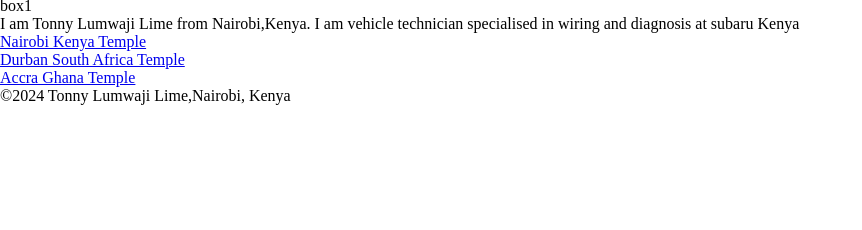
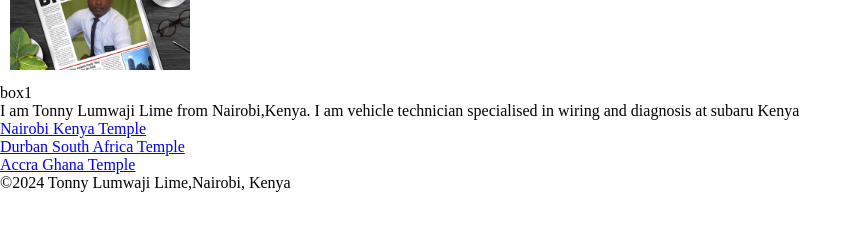
Before and after one commit to TONNYLIME/wdd130s, a plain HTML site: page index.html in a window 1280 px wide. Shown: the part 96-326 px from the top of the page, without its empty margins (0-862 px from the left). Drawn offline with Linux system fonts and the light colour scheme; files that its build step writes are made by us from their sources.

Commit message:
done assignment

```diff
--- a/index.html
+++ b/index.html
@@ -19,7 +19,7 @@
     </header>
     <main>
         <h1>Tonny Lumwaji Lime | WDD 13O</h1>
-        <img src="tonny.jpg" alt="Tonny with a hockey stick">
+        <img src="image/tonny.jpg" alt="Tonny with a hockey stick">
         <aside><div class="grid">box1</div></aside>
         <p>I am Tonny Lumwaji Lime from Nairobi,Kenya. I am vehicle technician specialised in wiring and diagnosis at subaru Kenya</p>
         <ul class="box">
```
